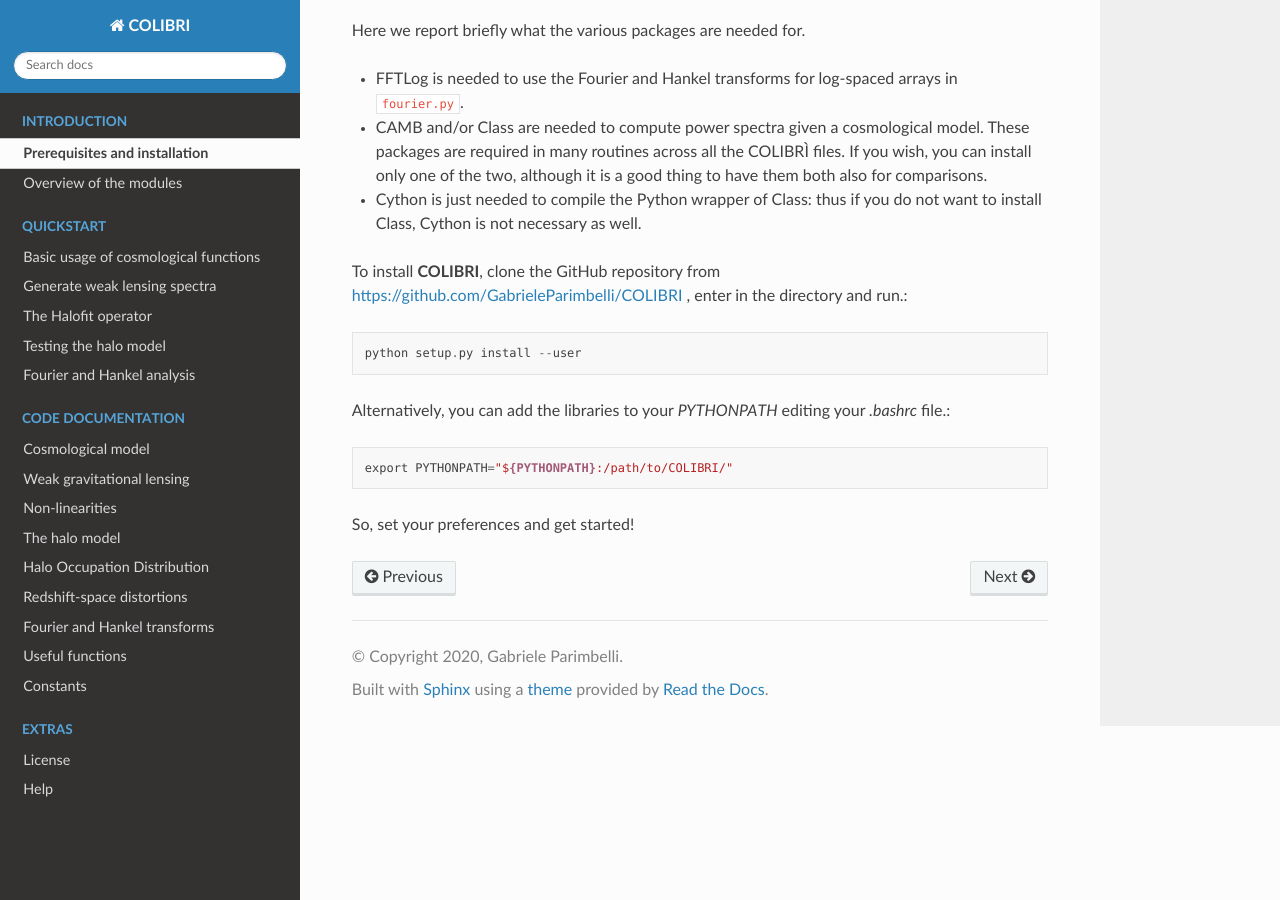
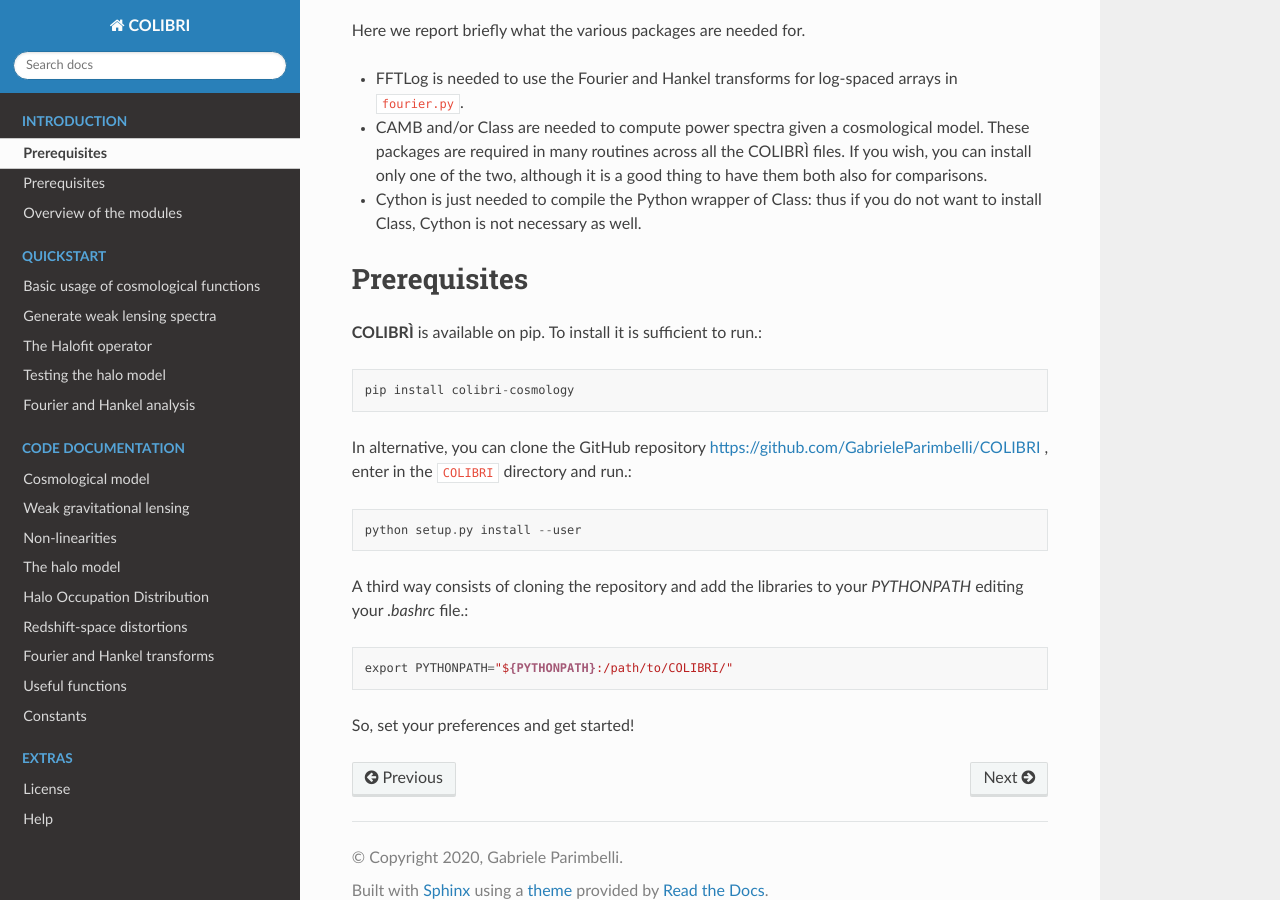
Before and after one commit to GabrieleParimbelli/COLIBRI, a Sphinx documentation site: the page built from doc/source/main/prerequisites.rst, in a window 1280 px wide and 900 px high, scrolled down 916 px. Built offline with Sphinx 7.4.7 and the Read the Docs theme 2.0.0, drawn with Linux system fonts in a browser that asks for light colours; some of the changed text lies outside the part shown.

Commit message:
Updated installation procedure with pip

```diff
--- a/doc/source/main/prerequisites.rst
+++ b/doc/source/main/prerequisites.rst
@@ -1,7 +1,7 @@
 .. _prerequisites:
 
-Prerequisites and installation
-==============================
+Prerequisites
+=============
 
 The only mandatory requirements needed for COLIBRÌ are the usual Python packages such as NumPy and SciPy (better if updated versions).
 
@@ -28,13 +28,19 @@
 
 * Cython is just needed to compile the Python wrapper of Class: thus if you do not want to install Class, Cython is not necessary as well.
 
+Prerequisites
+=============
 
-To install **COLIBRI**, clone the GitHub repository from `<https://github.com/GabrieleParimbelli/COLIBRI>`_ , enter in the directory and run.::
+**COLIBRÌ** is available on pip.
+To install it is sufficient to run.::
+
+    pip install colibri-cosmology
+
+In alternative, you can clone the GitHub repository `<https://github.com/GabrieleParimbelli/COLIBRI>`_ , enter in the ``COLIBRI`` directory and run.::
 
     python setup.py install --user
 
-
-Alternatively, you can add the libraries to your `PYTHONPATH` editing your `.bashrc` file.::
+A third way consists of cloning the repository and add the libraries to your `PYTHONPATH` editing your `.bashrc` file.::
 
     export PYTHONPATH="${PYTHONPATH}:/path/to/COLIBRI/"
 
```
